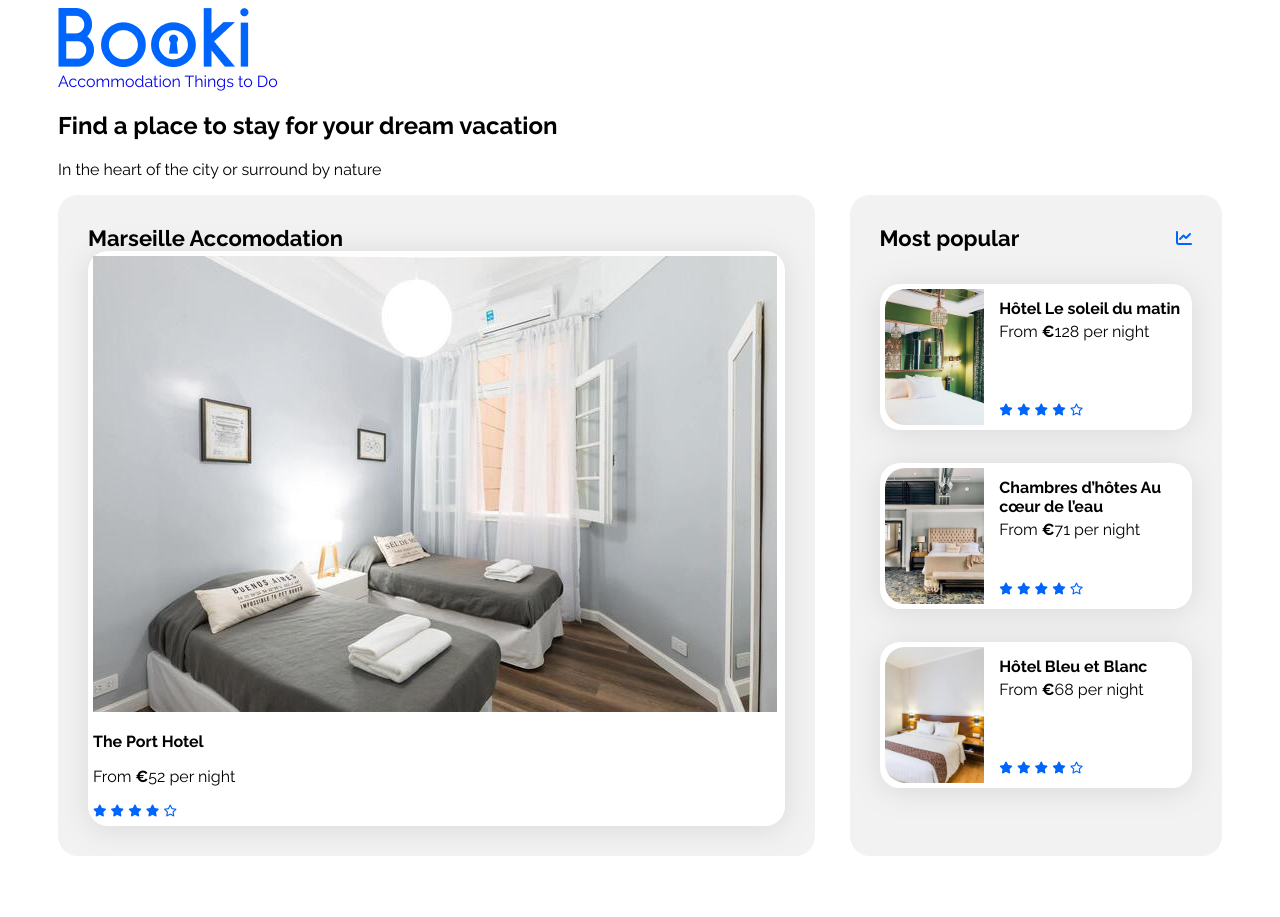
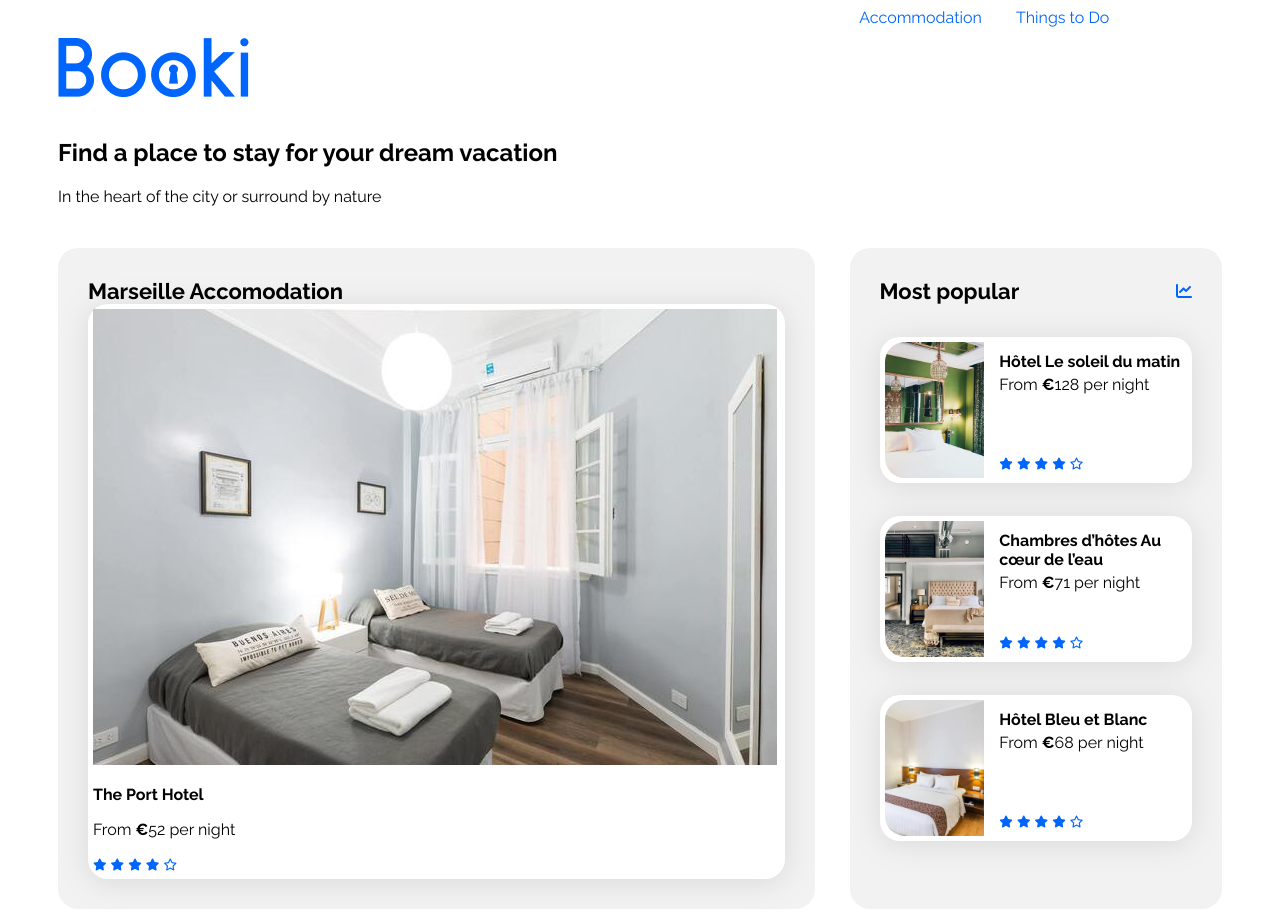
Before and after one commit to millertim83/Booki-HTML-CSS, a plain HTML site: page index.html in a window 1280 px wide. Before the commit the page ends 864 px from the top, so only its background shows below. Drawn offline with Linux system fonts and the light colour scheme.

Commit message:
Add grid display for header and intiial styling and position

```diff
--- a/css/style.css
+++ b/css/style.css
@@ -54,17 +54,41 @@ body {
 }
 
 /****** Header ***********/
-.accommodation-activites a {
-    text-decoration: none;
+#header-container {
+    display: grid;
+    grid-template-columns: repeat (3, 1fr);
+    grid-template-rows: 5em 10em;
 }
 
-.accommodation-activites a:focus {
-    border-bottom: 2px solid #0065fc
+#header-logo {
+    grid-column-start: 1;
+    grid-column-end: 3;
+    margin-top: 30px;
 }
 
-.accommodation-activites a:visited {
+#accommodation-activities a:visited {
     color: inherit;
 }
+
+#accommodation-activities a {
+    color:#0065fc;
+    text-decoration: none;
+    margin-left: 30px;
+}
+
+#accommodation-activities {
+    grid-column-start: 3;
+    grid-column-end: 4;
+}
+
+#accommodation-activities a:focus {
+    border-top: 2px solid #0065fc
+}
+
+#header-subtitle {
+    margin-top: 30px;
+}
+
 
 /****** Accommodation And Popular ***********/
 .accommodation-and-popular {
--- a/index.html
+++ b/index.html
@@ -17,14 +17,16 @@
 <body>
     <div class="main-container">
         <header>
-            <div class="header-container">
-                <img src="./images/logo/booki.png">
-                <div class="accommodation-activites">
+            <div id="header-container">
+                <img id="header-logo" src="./images/logo/booki.png">
+                <div id="accommodation-activities">
                     <a href="#">Accommodation</a>
                     <a href="#">Things to Do</a>
                 </div>
-                <h2>Find a place to stay for your dream vacation</h2>
-                <p>In the heart of the city or surround by nature</p>
+                <div id="header-subtitle">
+                    <h2>Find a place to stay for your dream vacation</h2>
+                    <p>In the heart of the city or surround by nature</p>
+                </div>
             </div>
 
         </header>
```
